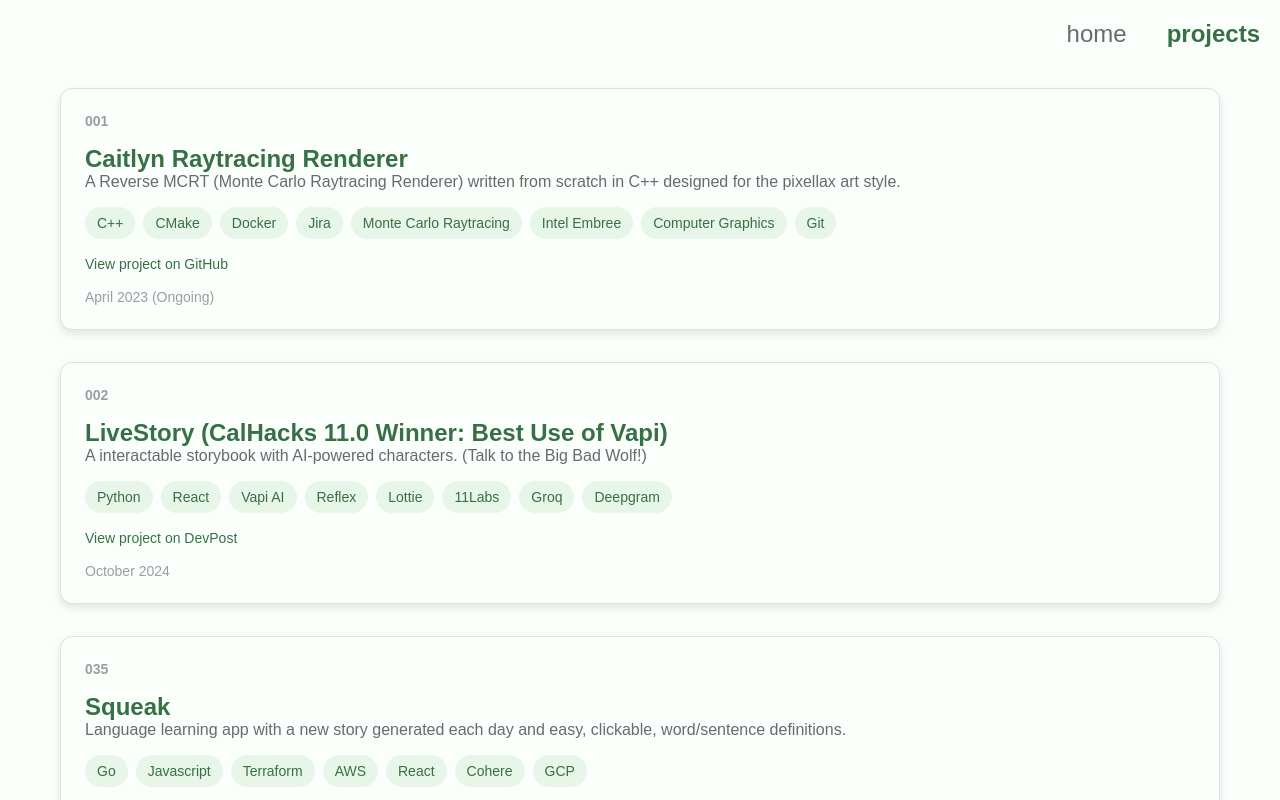
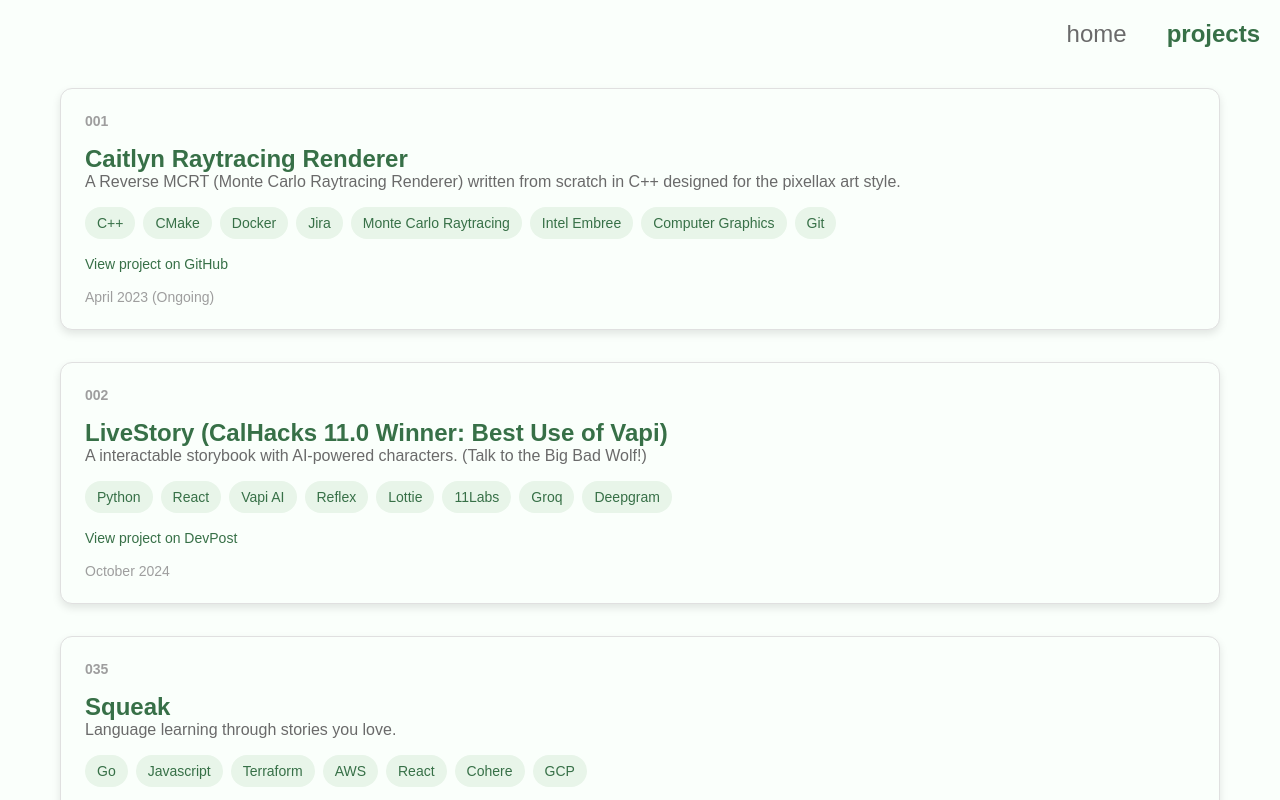
Before and after one commit to connortbot/connortbot.github.io, a React (Create React App) app: page /personal/projects in a window 1280 px wide. Built offline with nearby package versions, Linux system fonts and the light colour scheme.

Commit message:
Update Projects.js

```diff
--- a/src/components/Projects.js
+++ b/src/components/Projects.js
@@ -102,7 +102,7 @@ const projects = [
   {
     number: '035',
     title: 'Squeak',
-    description: "Language learning app with a new story generated each day and easy, clickable, word/sentence definitions.",
+    description: "Language learning through stories you love.",
     tags: ['Go', 'Javascript', 'Terraform', 'AWS', 'React', 'Cohere', 'GCP'],
     link: 'https://github.com/connortbot/squeak',
     dateRange: 'October 2024 (Ongoing)',
```
